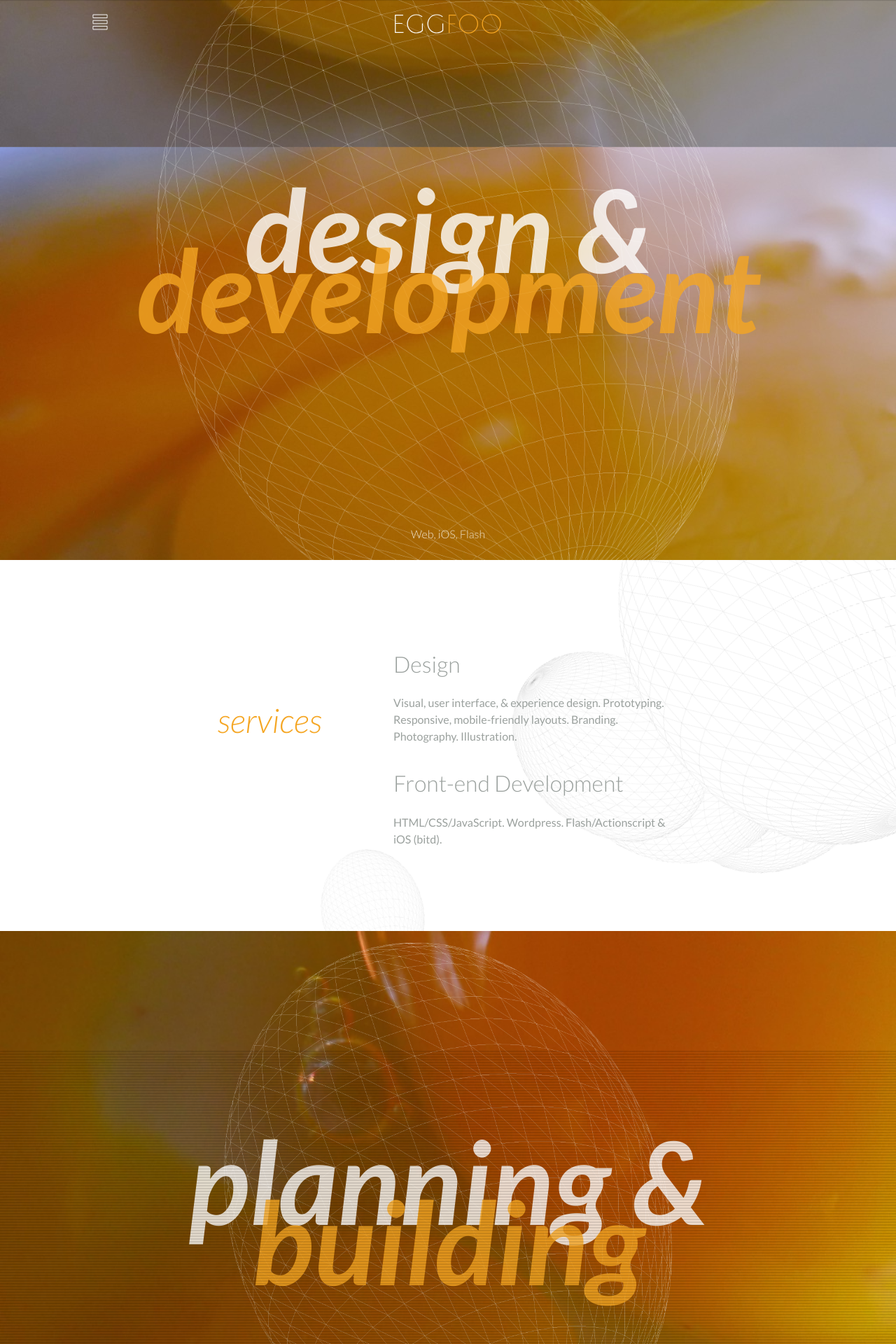
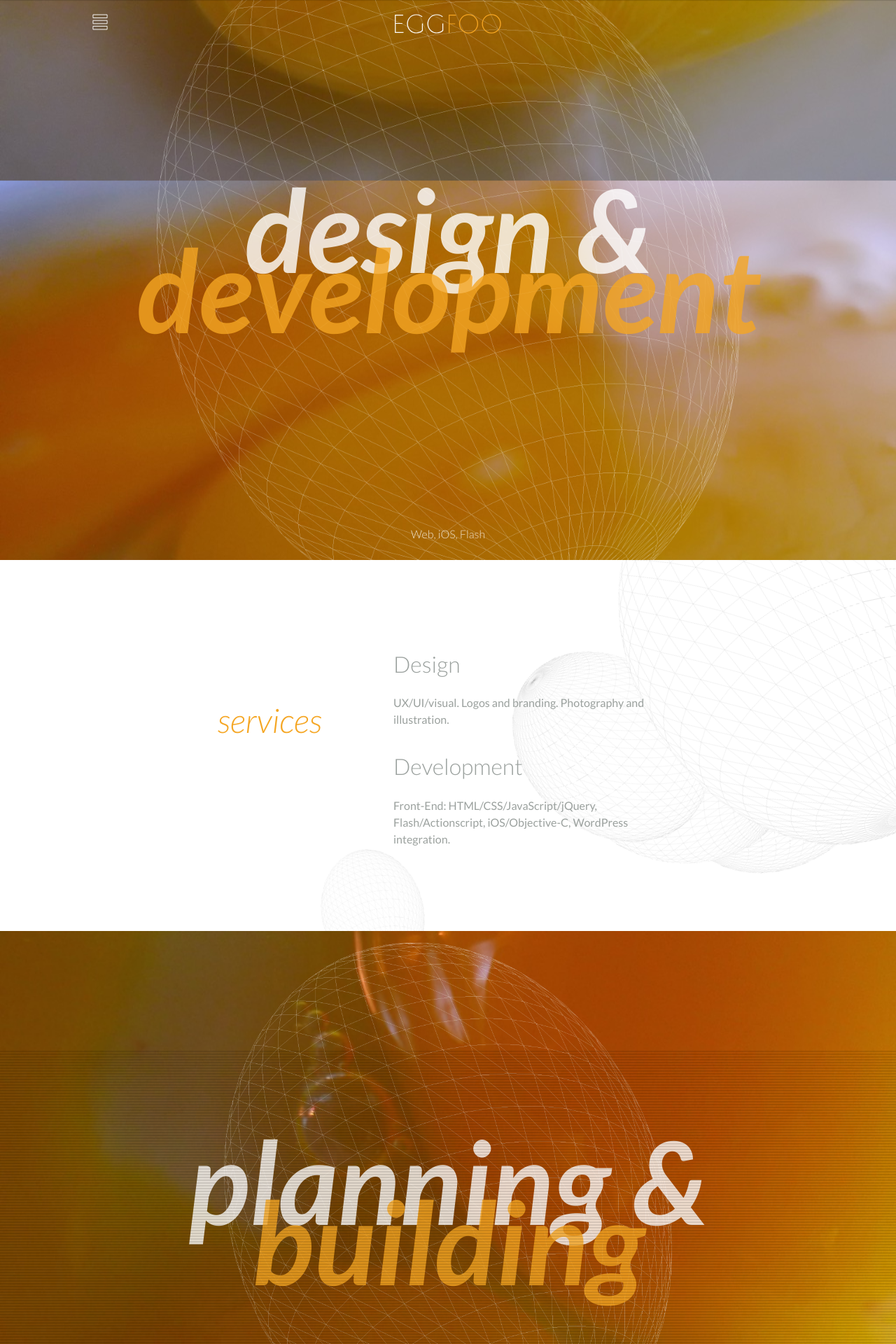
Before and after one commit to mdziedzic/eggfoo, a PHP site: page / in a window 1280 px wide. Shown: the top 1920 px of the page at 70% size. Run offline with PHP 8.4, Linux system fonts and the light colour scheme; style sheets or scripts are compiled from the project's sources; some libraries are stand-ins or nearby versions.

Commit message:
copy changes

```diff
--- a/aroundtheworldin480days.php
+++ b/aroundtheworldin480days.php
@@ -6,10 +6,10 @@
                     <p>Travelogue Website &amp; Blog</p><br /><br />
                     <img src="img/work/atw-colorswatch-small.png" width="180" height="30" class="swatch" alt="Swatch"/><br /><br /><br /><br />
 
-                    <p>When not designing and developing, we are traveling. Sometimes we make websites about our travels, as is the case here. Originally designed and developed in 2008, the content of the site wasn't completed until 2015. As such, our occasional Biblically-proportioned lamentation over all the needless time spent on getting this heavily Java-scripted site to be fully IE6-compliant is hardly surprising.</p><br />
+                    <p>When not designing and developing, we are traveling. And sometimes we make websites about our travels, as is the case here. Originally designed and developed in 2008, the content of the site wasn't completed until 2015. As such, our biblically-proportioned lamentations over all the needless time spent on getting this heavily Javascripted site to be fully IE6-compliant should surprise no one.</p><br />
 
                     <p><span>Deliverables</span></p>
-                    <p>Visual Identity and Branding. UX/UI/Interaction Design. Front-End Development (HTML/CSS/JS-jQuery). PHP. Wordpress Integration. Google Maps Integration. Flickr Integration. Writing. Photography. Hosting. SEO.</p><br />
+                    <p>Branding. UX/UI/visual design. Front-End development (HTML/CSS/JavaScript/jQuery). PHP. WordPress integration. Google Maps integration. Flickr integration. Writing. Photography. Hosting. SEO.</p><br />
 
                     <p><span>Live Site</span></p>
                     <p><a href="http://aroundtheworldin480days.com" target="_blank">aroundtheworldin480days.com</a></p>
--- a/eggfooclassic.php
+++ b/eggfooclassic.php
@@ -6,10 +6,10 @@
                     <p>Former Flash Website</p><br /><br />
                     <img src="img/work/egf-colorswatch-small.png" width="180" height="30" class="swatch" alt="Swatch"/><br /><br /><br /><br />
 
-                    <p>Our original website from 2002. Ah, nostalgia. That and a love of recursion. Though to be truly recursive the old site would need a link to this new site or to itself in its portfolio. Time was almost spent making this so, but prudence and a certain respect for the finite nature of one's time saved the day.</p><br />
+                    <p>Our original website from 2002. Ah, nostalgia. That and a love of recursion. Though to be truly recursive it would need a link to itself in its portfolio. Time was almost spent making this so, but prudence and a certain respect for the finite nature of one's time saved the day.</p><br />
 
                     <p><span>Deliverables</span></p>
-                    <p>Visual Identity and Branding. UX/UI/Interaction Design. Front-End Development (HTML/CSS/Flash-ActionScript). Photography. Writing. Hosting.</p><br />
+                    <p>Logo and branding. UX/UI/visual design. Front-End development (HTML/CSS and Flash/ActionScript). Photography. Writing. Hosting.</p><br />
 
                     <p><span>Site</span></p>
                     <p><a href="work/eggfooclassic/index.html" target="_blank">EGGFOO Classic</a></p>
--- a/index.php
+++ b/index.php
@@ -42,13 +42,11 @@
                 <div class="l-section-header"><a href="#top"><h2>services</h2></a></div>
                 <div class="l-section-body">
                     <h3>Design</h3>
-                    <p>Visual, user interface, &amp; experience design.
-                    Prototyping. Responsive, mobile-friendly layouts.
-                    Branding. Photography. Illustration.</p><br />
+                    <p>UX/UI/visual.
+                    Logos and branding. Photography and illustration.</p><br />
 
-                    <h3>Front-end Development</h3>
-                    <p>HTML/CSS/JavaScript. Wordpress.
-                    Flash/Actionscript &amp; iOS (bitd).</p>
+                    <h3>Development</h3>
+                    <p>Front-End: HTML/CSS/JavaScript/jQuery, Flash/Actionscript, iOS/Objective-C, WordPress integration.</p>
                 </div>
             </div>
         </section>
@@ -134,13 +132,13 @@
             <div class="l-content">
                 <div class="l-section-header"><a href="#top"><h2>about</h2></a></div>
                 <div class="l-section-body">
-                    <p>We are a small studio in Portland, Oregon, founded in 2002, currently focused on the designing and developing compelling things of a web nature, usually for small businesses that couldn't otherwise afford custom professionally designed and built websites. Small in that there are just two of us:</p>
+                    <p>A small studio founded in 2002 in Portland, Oregon focused mainly on helping small businesses that could not otherwise afford professionally designed and built custom websites.</p>
 
-                    <p>Michael Dziedzic, Principal (linkedln, twitter)<br />
+                    <p>Michael Dziedzic (linkedln, twitter)<br />
                     Emily Dziedzic</p><br />
 
                     <h3>egg</h3>
-                    <p>A symbol undifferentiated potential and, presumably, creativity. Not to be confused with the tiny, uninhabited island (more of an islet really) in the Bahamas, which for a time some believed to be the place where Columbus first made landfall in the New World. Or, for that matter, the late 19th century three-wheeled Swiss automobile. Or the Victorian artist, U.S. defense contractor, or Japanese magazine. And certainly in no way related to the English progressive rock band by the same name, their self-titled debut album featuring the ever thought provoking “While Growing My Hair,” the Hammond Organ mastery of “Fugue In D Minor,” and the curiosity that is “The Song Of McGuillicudie The Pusillanimous (or don't worry James, your socks are hanging in the coal cellar with Thomas),” notwithstanding.</p><br />
+                    <p>A symbol undifferentiated potential and, presumably, creativity. Not to be confused with the tiny, uninhabited island (more of an islet really) in the Bahamas, which for a time some believed to be the place where Columbus first made landfall in the New World. Or, for that matter, the late 19th-century three-wheeled Swiss automobile, Victorian artist, U.S. defense contractor, or Japanese magazine. And certainly in no way related to the English progressive rock band by the same name, their self-titled debut album featuring the ever thought provoking “While Growing My Hair,” the Hammond Organ mastery of “Fugue In D Minor,” and the curiosity that is “The Song Of McGuillicudie The Pusillanimous (or don't worry James, your socks are hanging in the coal cellar with Thomas),” notwithstanding.</p><br />
 
                     <h3>foo</h3>
                     <p>A programmer’s first choice for representing a thing abstractly, be it a variable or function, some data, or even just a bit of existential malaise. The canonical example of its kind, foo easily defends against the leading contenders to the metasyntactic-variable throne, viz., blarg, flarp, blurgle, wombat, wibble, and flob.</p>
--- a/philoandmimsy.php
+++ b/philoandmimsy.php
@@ -6,10 +6,10 @@
                     <p>iOS App</p><br /><br />
                     <img src="img/work/phm-colorswatch-small.png" width="180" height="30" class="swatch" alt="Swatch"/><br /><br /><br /><br />
 
-                    <p>At one point we at EGGFOO got it into our heads that we should move our global headquarters to Hawaii in order to diversify our offerings with mini-farming and iOS Development. If not for a severed tendon and a few overly pernicious tomato-loving fruit flies, this app may have very well seen the light of day and graced the iPhones and iPads of children and the young at heart alike. Alas, the best laid plans of mice...</p><br />
+                    <p>At one point we at EGGFOO got it into our heads that we should move our global headquarters to Hawaii in order to diversify our offerings with mini-farming and iOS development. If not for a severed tendon and a few overly pernicious tomato-loving fruit flies, this app may have very well seen the light of day and graced the iPhones and iPads of children and the young at heart alike. Alas, the best laid plans of mice...</p><br />
 
                     <p><span>Deliverables</span></p>
-                    <p>Visual Identity and Branding. UX/UI/Interaction Design. App Development (Objective-C). Illustration. Storyboarding. Writing.</p><br />
+                    <p>Branding. UX/UI/visual design. App development (Objective-C). Illustration. Storyboarding. Writing.</p><br />
                 </div>
                 <div class="l-section-body-work">
                     <img src="img/work/phm-colorswatch-large.png" width="240" height="40" class="swatch" alt="Swatch"/>
--- a/rebeccakyrouacdesign.php
+++ b/rebeccakyrouacdesign.php
@@ -9,7 +9,7 @@
                     <p>In need of a website to showcase her visually eclectic and stunning work, Miami-based interior designer and metals artist Rebecca Kyrouac approached EGGFOO, cautiously. We responded in kind, slowly encircling her until a defensible position was attained. A brief stalemate ensued, broken by an unexpected bout of levity which led, ultimately, to an agreement to create a fully responsive website for Rebecca's work. In addition to the design and development of the site, a last-minute back-room deal added most of the site's photography to our list of responsibilities.</p><br />
 
                     <p><span>Deliverables</span></p>
-                    <p>Visual Identity and Branding. UX/UI/Interaction/Responsive Design. Front-End Development (HTML/CSS/JS-jQuery). Photography. Hosting.</p><br />
+                    <p>Logo and branding. UX/UI/visual design. Front-End development (HTML/CSS/JavaScript/jQuery). Photography. Hosting.</p><br />
 
                     <p><span>Live Site</span></p>
                     <p><a href="http://www.rebeccakyrouacdesign.com" target="_blank">rebeccakyrouacdesign.com</a></p>
--- a/studioalloy.php
+++ b/studioalloy.php
@@ -9,7 +9,7 @@
                     <p>One of our first client's when Flash was still all the &mdash; and not the focus of &mdash; rage. We supplied Studio Alloy with a number of visual design explorations and a working prototype in exchange for some beautiful patio furniture. Not a bad deal.</p><br />
 
                     <p><span>Deliverables</span></p>
-                    <p>Visual Identity and Branding. UX/UI/Interaction Design. Front-End Development (HTML/CSS/Flash-ActionScript). Photography. Working prototype.</p><br />
+                    <p>Logo and branding. UX/UI/visual design. Front-End development (HTML/CSS and Flash/ActionScript). Photography. Working prototype.</p><br />
 
                     <p><span>Site</span></p>
                     <p><a href="work/studioalloy/index.html" target="_blank">Prototype</a><br />
--- a/syllogism.php
+++ b/syllogism.php
@@ -6,10 +6,10 @@
                     <p>Consultancy Website &amp; Blog</p><br /><br />
                     <img src="img/work/syl-colorswatch-small.png" width="180" height="30" class="swatch" alt="Swatch"/><br /><br /><br /><br />
 
-                    <p>What started out as an interactive Flash site for this London-based consultancy morphed into a site built with HTML/CSS/JS in order to meet Britain's more demanding accessibility requirements. In the end, we were able to meet Level AA of the W3C's Accessibility Guidelines while still managing to create a site that feels responsive. Sadly, some hair was lost in the process.</p><br />
+                    <p>What started out as an interactive Flash site for this London-based consultancy morphed into one built with HTML/CSS/JavaScript/jQuery in order to meet Britain's more demanding accessibility requirements. In the end, we were able to achieve Level AA of the W3C's Accessibility Guidelines while still managing to create a site that feels responsive. Sadly, some hair was lost in the process.</p><br />
 
                     <p><span>Deliverables</span></p>
-                    <p><span class="workdone">Visual Identity and Branding. UX/UI/Interaction Design. Front-End Development (HTML/CSS/JS-jQuery). Wordpress Integration. Hosting.</span></p><br />
+                    <p><span class="workdone">Logo and branding. UX/UI/visual design. Front-End development (HTML/CSS/JavaScript/jQuery). WordPress integration. Hosting.</span></p><br />
 
                 </div>
                 <div class="l-section-body-work">
```
